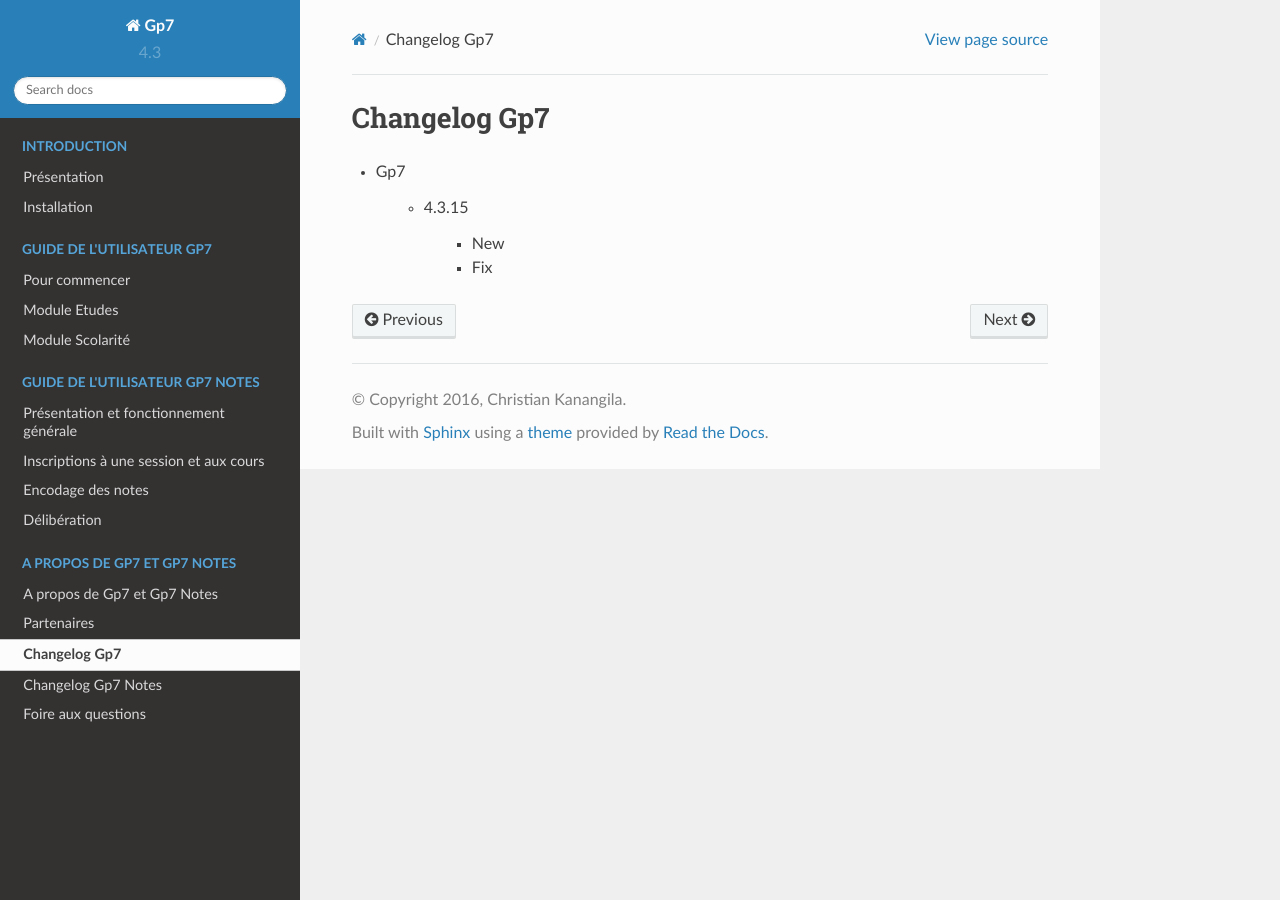
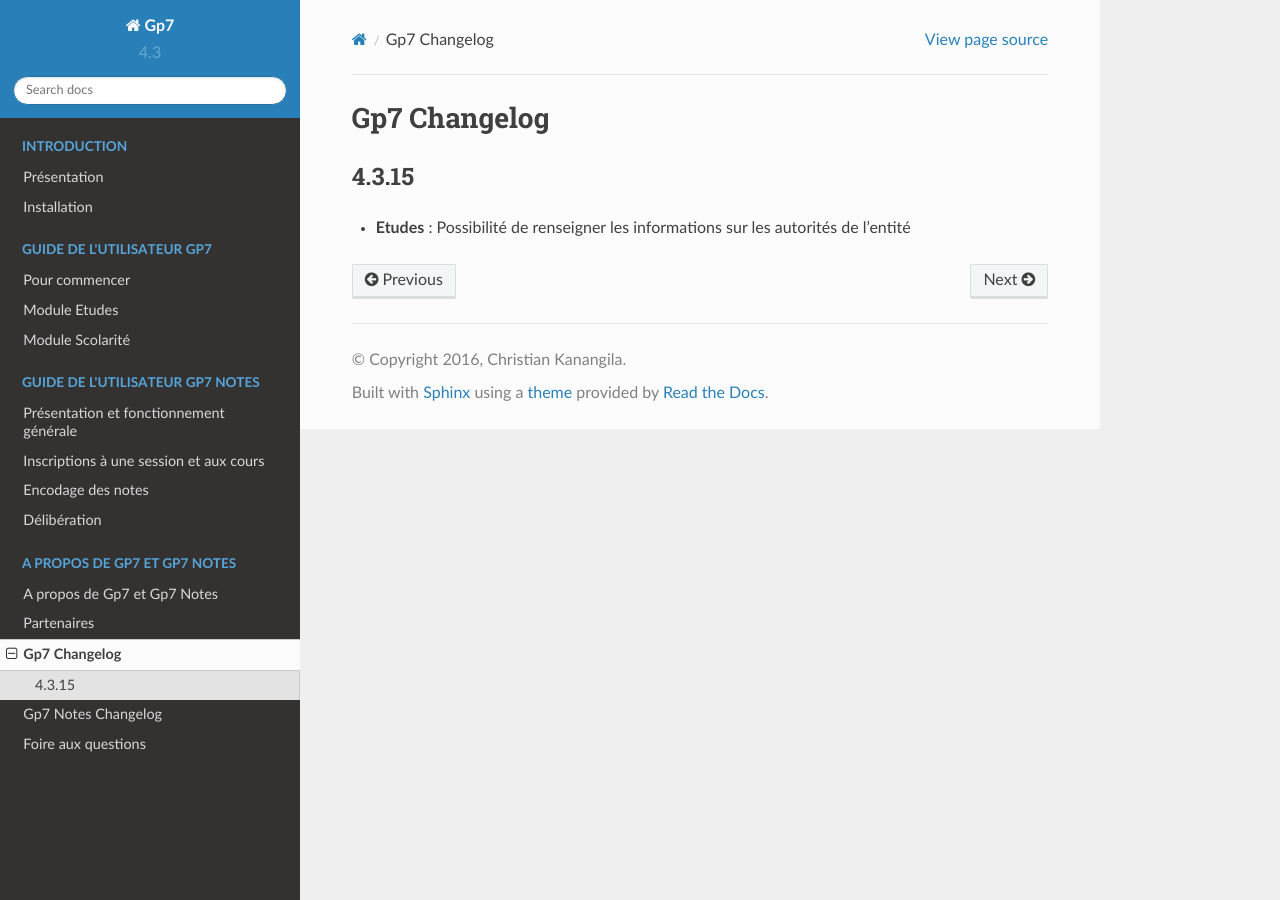
Before and after one commit to passyweb/gp7docs, a Sphinx documentation site: the page built from source/about/changelog/gp7.rst, in a window 1280 px wide. Built offline with Sphinx 7.4.7 and the Read the Docs theme 2.0.0, drawn with Linux system fonts in a browser that asks for light colours.

Commit message:
changelog

```diff
--- a/source/about/changelog/gp7.rst
+++ b/source/about/changelog/gp7.rst
@@ -1,11 +1,7 @@
 *************
-Changelog Gp7
+Gp7 Changelog
 *************
 
-* Gp7
-
-    - 4.3.15
-
-        - New
-
-        - Fix
+4.3.15
+******
+- **Etudes** : Possibilité de renseigner les informations sur les autorités de l'entité
```
Also changed, not shown: source/about/changelog/gp7notes.rst (+6 -1 lines).
